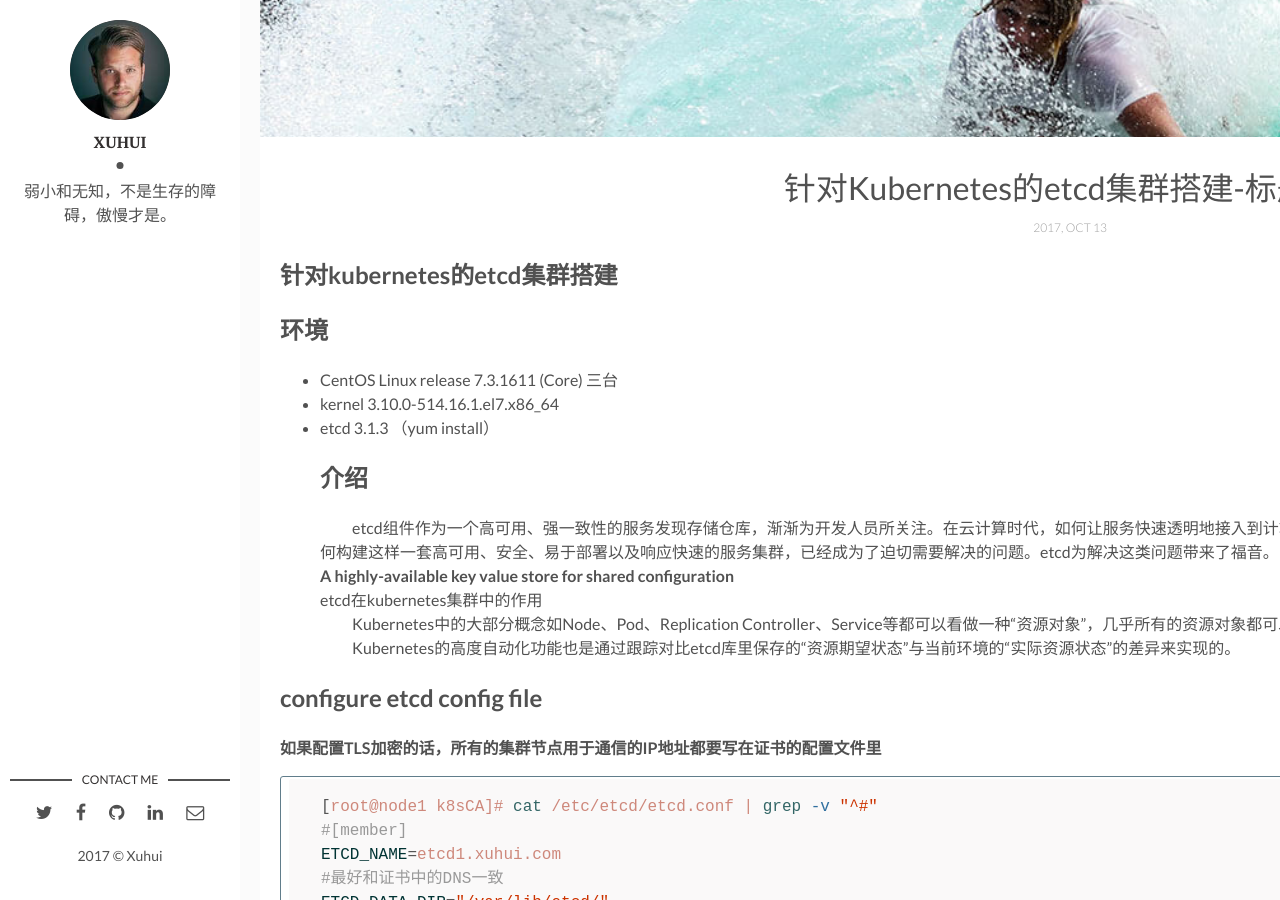
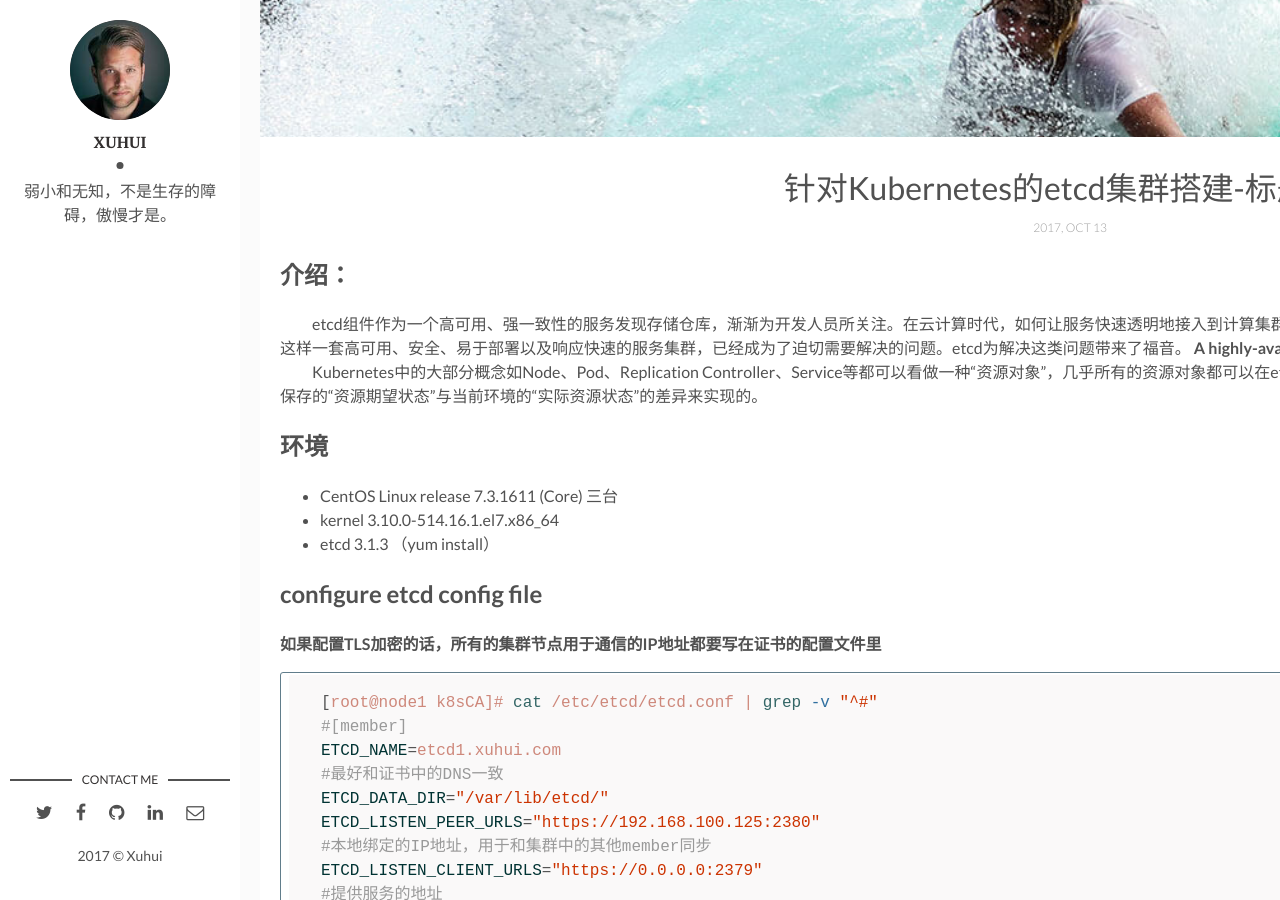
Before and after one commit to xuhuigithub/xuhuigithub.github.io, a Jekyll site: the page built from _posts/2017-10-13-针对Kubernetes的etcd集群搭建.markdown, in a window 1280 px wide and 900 px high, scrolled down 383 px. Built offline with Jekyll 4.4.1, drawn with Linux system fonts in a browser that asks for light colours.

```diff
--- a/_posts/2017-10-13-针对Kubernetes的etcd集群搭建.markdown
+++ b/_posts/2017-10-13-针对Kubernetes的etcd集群搭建.markdown
@@ -6,17 +6,16 @@ description: 针对于Kubernetes的etcd集群搭建方法-description
 img: i-rest.jpg # Add image post (optional)
 tags: [etcd, Kubernetes]
 ---
-## 针对kubernetes的etcd集群搭建
+## 介绍：
+　　etcd组件作为一个高可用、强一致性的服务发现存储仓库，渐渐为开发人员所关注。在云计算时代，如何让服务快速透明地接入到计算集群中，如何让共享配置信息快速被集群中的所有机器发现，更为重要的是，如何构建这样一套高可用、安全、易于部署以及响应快速的服务集群，已经成为了迫切需要解决的问题。etcd为解决这类问题带来了福音。
+**A highly-available key value store for shared configuration**
+etcd在kubernetes集群中的作用
+　　Kubernetes中的大部分概念如Node、Pod、Replication Controller、Service等都可以看做一种“资源对象”，几乎所有的资源对象都可以在etcd库中持久化存储。
+　　Kubernetes的高度自动化功能也是通过跟踪对比etcd库里保存的“资源期望状态”与当前环境的“实际资源状态”的差异来实现的。
 ## 环境
 - CentOS Linux release 7.3.1611 (Core) 三台
 - kernel 3.10.0-514.16.1.el7.x86_64
 - etcd 3.1.3 （yum install）
-## 介绍
-  　　etcd组件作为一个高可用、强一致性的服务发现存储仓库，渐渐为开发人员所关注。在云计算时代，如何让服务快速透明地接入到计算集群中，如何让共享配置信息快速被集群中的所有机器发现，更为重要的是，如何构建这样一套高可用、安全、易于部署以及响应快速的服务集群，已经成为了迫切需要解决的问题。etcd为解决这类问题带来了福音。
-  **A highly-available key value store for shared configuration**
-  etcd在kubernetes集群中的作用
-  　　Kubernetes中的大部分概念如Node、Pod、Replication Controller、Service等都可以看做一种“资源对象”，几乎所有的资源对象都可以在etcd库中持久化存储。
-  　　Kubernetes的高度自动化功能也是通过跟踪对比etcd库里保存的“资源期望状态”与当前环境的“实际资源状态”的差异来实现的。
 
 ## configure etcd config file
  **如果配置TLS加密的话，所有的集群节点用于通信的IP地址都要写在证书的配置文件里**
```
